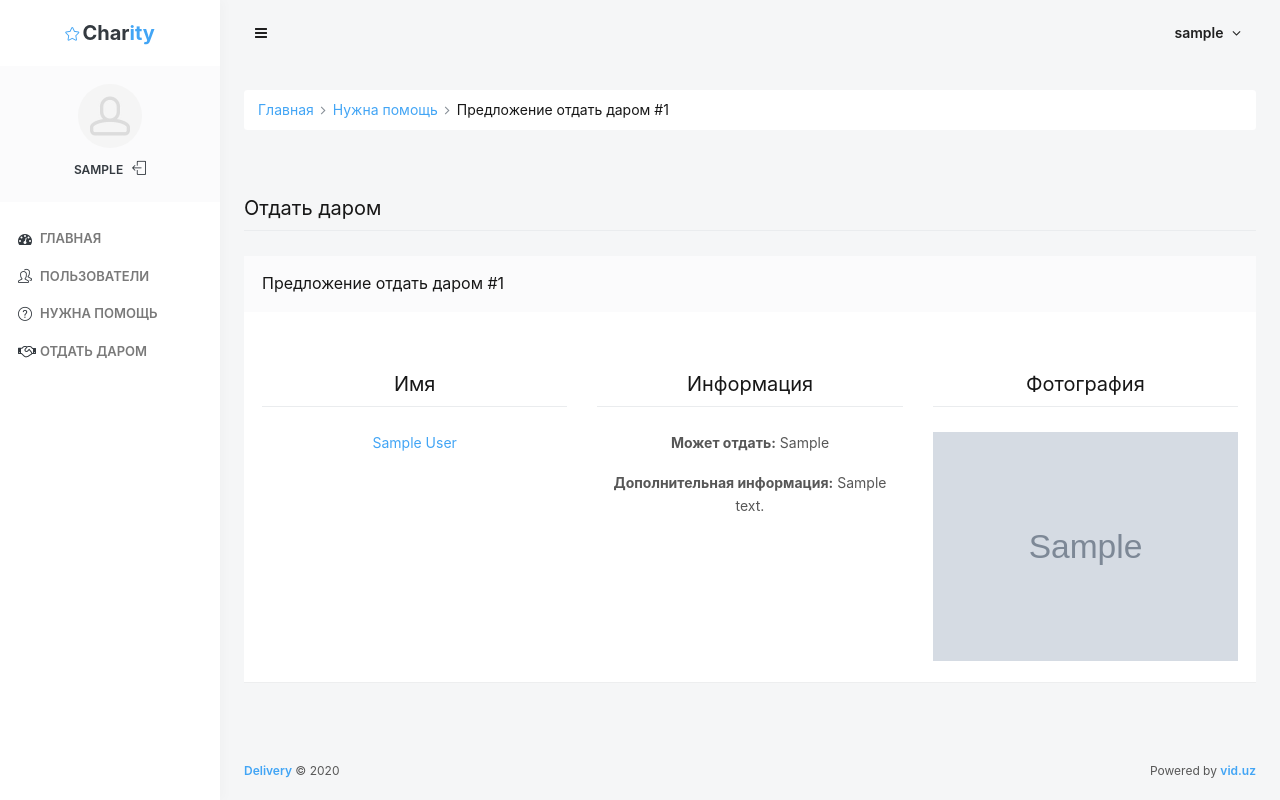
After one commit to VID-STUDY/CharityBot, a Django app: page /offers/1/ in a window 1280 px wide. The commit adds this page. Run offline with Django 3.2, Linux system fonts and the light colour scheme; a user stored in the database is signed in; tables that the repository leaves empty hold one stand-in row (values such as "Sample post"); grey boxes marked "Sample" are stand-in pictures; some libraries are stand-ins or nearby versions.

Commit message:
Giveaway offers in Dashboard

```diff
--- a/charity/urls.py
+++ b/charity/urls.py
@@ -3,6 +3,7 @@ from django.urls import path
 from .views.dashboard import DashboardView
 from .views.users import TelegramUserList, TelegramUserDelete, TelegramUserDetail
 from .views.helprequests import HelpRequestsList, HelpRequestDetail, HelpRequestDelete, HelpRequestResolveConflict
+from .views.giveaway import GiveAwayOffersListView, GiveAwayOfferDetail, GiveAwayOfferDelete
 
 
 urlpatterns = [
@@ -14,5 +15,9 @@ urlpatterns = [
     path('help/', HelpRequestsList.as_view(), name='admin-help-index'),
     path('help/<int:pk>/', HelpRequestDetail.as_view(), name='admin-help-detail'),
     path('help/<int:pk>/delete', HelpRequestDelete.as_view(), name='admin-help-delete'),
-    path("help/<int:pk>/resolve/", HelpRequestResolveConflict.as_view(), name="admin-help-resolve")
+    path("help/<int:pk>/resolve/", HelpRequestResolveConflict.as_view(), name="admin-help-resolve"),
+
+    path("offers/", GiveAwayOffersListView.as_view(), name="admin-offers-index"),
+    path('offers/<int:pk>/', GiveAwayOfferDetail.as_view(), name='admin-offers-detail'),
+    path('offers/<int:pk>/delete', GiveAwayOfferDelete.as_view(), name='admin-offers-delete')
 ]
--- /dev/null
+++ b/charity/views/giveaway.py
@@ -0,0 +1,29 @@
+from django.views.generic import ListView, DetailView
+from django.views.generic.edit import DeleteView
+from django.contrib.auth.mixins import LoginRequiredMixin
+from django.contrib import messages
+from django.urls import reverse_lazy
+
+from charity.models import GiveAwayOffer
+
+
+class GiveAwayOffersListView(LoginRequiredMixin, ListView):
+    model = GiveAwayOffer
+    context_object_name = 'offers'
+    template_name = 'offers/index.html'
+
+
+class GiveAwayOfferDetail(LoginRequiredMixin, DetailView):
+    model = GiveAwayOffer
+    context_object_name = 'offer'
+    template_name = 'offers/detail.html'
+
+
+class GiveAwayOfferDelete(LoginRequiredMixin, DeleteView):
+    model = GiveAwayOffer
+    success_url = reverse_lazy('admin-offers-index')
+
+    def delete(self, request, *args, **kwargs):
+        result = super().delete(request, *args, **kwargs)
+        messages.add_message(request, messages.SUCCESS, 'Предложение отдать даром удалено')
+        return result
--- a/templates/layouts/admin.html
+++ b/templates/layouts/admin.html
@@ -103,6 +103,7 @@
                             <li><a href="{% url 'admin-home' %}"><i class="fa fa-dashboard"></i> Главная</a></li>
                             <li><a href="{% url 'admin-users-index' %}" {% if 'users' in request.path %}class="active"{% endif %}><i class="si si-users"></i> Пользователи</a></li>
                             <li><a href="{% url 'admin-help-index' %}"><i class="si si-question"></i> Нужна помощь</a></li>
+                            <li><a href="{% url 'admin-offers-index' %}"><i class="fa fa-handshake-o"></i> Отдать даром</a></li>
                         </ul>
                     </div>
                     <!-- END Side Navigation -->
--- /dev/null
+++ b/templates/offers/detail.html
@@ -0,0 +1,63 @@
+{% extends 'layouts/admin.html' %}
+
+{% block title %}
+Предложение отдать даром #{{ offer.id }}
+{% endblock title %}
+
+{% block breadcrumbs %}
+    <li class="breadcrumb-item"><a href="{% url 'admin-help-index' %}">Нужна помощь</a></li>
+    <li class="breadcrumb-item active">Предложение отдать даром #{{ offer.id }}</li>
+{% endblock breadcrumbs %}
+
+{% block content %}
+    <h2 class="content-heading">Отдать даром</h2>
+    <div class="block">
+        <div class="block-header block-header-default">
+            <h3 class="block-title">Предложение отдать даром #{{ offer.id }}</h3>
+        </div>
+        <div class="block-content">
+            <div class="row mb-20 text-center">
+                <div class="col-sm-6 col-md-4">
+                    <h3 class="content-heading">Имя</h3>
+                    <p><a href="{% url 'admin-users-detail' offer.user.id %}" class="link-effect">{{ offer.user.name }}</a></p>
+                </div>
+                <div class="col-sm-6 col-md-4">
+                    <h3 class="content-heading">Информация</h3>
+                    <p><span class="font-weight-bold">Может отдать:</span> {{ offer.give_away_type }}</p>
+                    <p><span class="font-weight-bold">Дополнительная информация:</span> {{ offer.description }}</p>
+                </div>
+                <div class="col-sm-6 col-md-4">
+                    <h3 class="content-heading">Фотография</h3>
+                    <img src="{{ offer.photo_telegram_url }}" alt="Предложение отдать даром #{{ offer.id }}" class="img-fluid">
+                </div>
+            </div>
+        </div>
+    </div>
+    {% if complains %}
+        <div class="block">
+            <div class="block-header block-header-default">
+                <h3 class="block-title text-danger"><i class="si si-book-open"></i> Жалобы</h3>
+            </div>
+            <div class="block-content">
+                <div class="table-responsive">
+                    <table class="table table-stripped table-vcenter">
+                        <thead>
+                            <tr>
+                                <th class="text-center">От кого</th>
+                                <th class="text-center">Содержание</th>
+                            </tr>
+                        </thead>
+                        <tbody>
+                            {% for complain in complains %}
+                                <tr>
+                                    <td class="text-center"><a href="{% url 'admin-users-detail' complain.user_from.id %}" class="link-effect">{{ complain.user_from.name }}</a></td>
+                                    <td class="text-center">{{ complain.text }}</td>
+                                </tr>
+                            {% endfor %}
+                        </tbody>
+                    </table>
+                </div>
+            </div>
+        </div>
+    {% endif %}
+{% endblock content %}
```
Also changed, not shown: templates/offers/index.html (added, +51 -0 lines).
